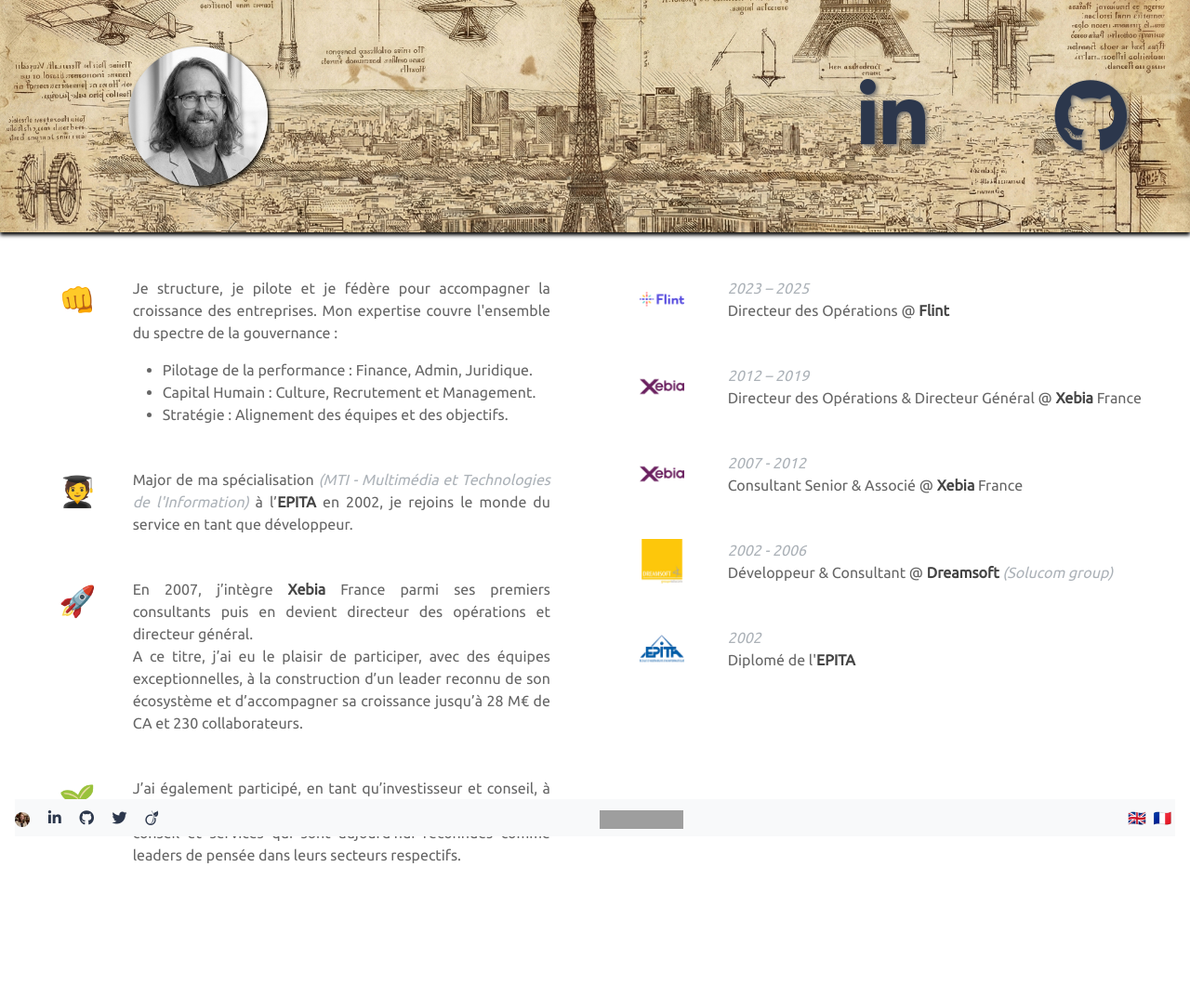
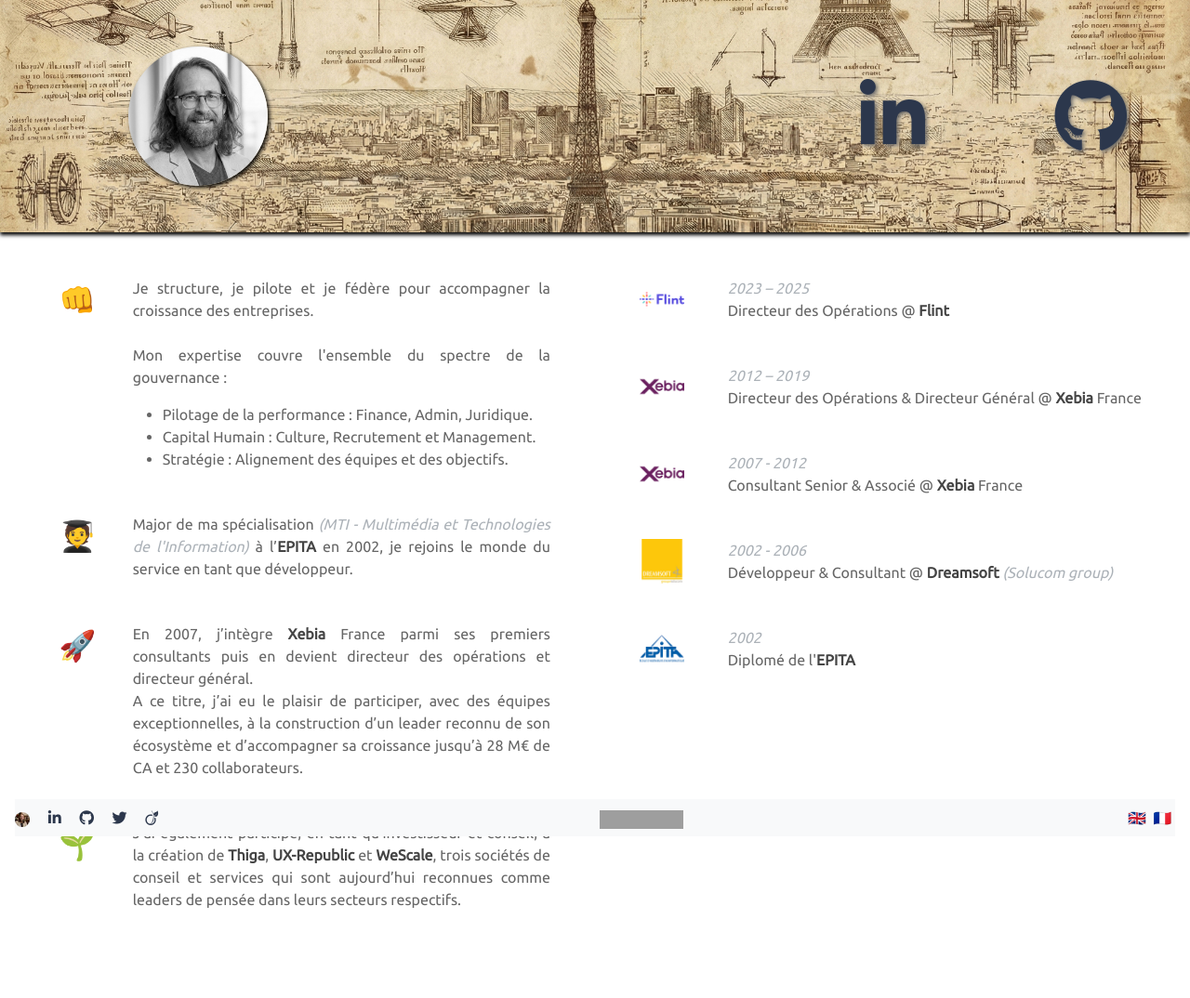
Before and after one commit to cheubes/christophe.heubes.com, a Jekyll site: the page built from index.html, in a window 1280 px wide. Shown: the whole page at 93% size. Built offline with Jekyll 4.4.1, drawn with Linux system fonts in a browser that asks for light colours; nearby versions of some CDN libraries; before the commit the page ends 1026 px from its top, so only the background shows below that; grey boxes are pictures that could not be loaded.

Commit message:
Adjust layout.

```diff
--- a/index-en.html
+++ b/index-en.html
@@ -16,7 +16,7 @@
 h1: Christophe Heubès
 
 about-intro: <p>
-  I structure, steer, and bring people together to drive business growth.
+  I structure, steer, and bring people together to drive business growth.<br />&nbsp;<br />
   My expertise covers the full spectrum of governance&#58;
   <ul>
     <li>Performance Management&#58; Finance, Admin, Legal.</li>
--- a/index.html
+++ b/index.html
@@ -16,7 +16,7 @@
 h1: Christophe Heubès
 
 about-intro: <p>
-  Je structure, je pilote et je fédère pour accompagner la croissance des entreprises.
+  Je structure, je pilote et je fédère pour accompagner la croissance des entreprises.<br />&nbsp;<br />
   Mon expertise couvre l'ensemble du spectre de la gouvernance&nbsp;&#58;
   <ul>
     <li>Pilotage de la performance&nbsp;&#58; Finance, Admin, Juridique.</li>
```
